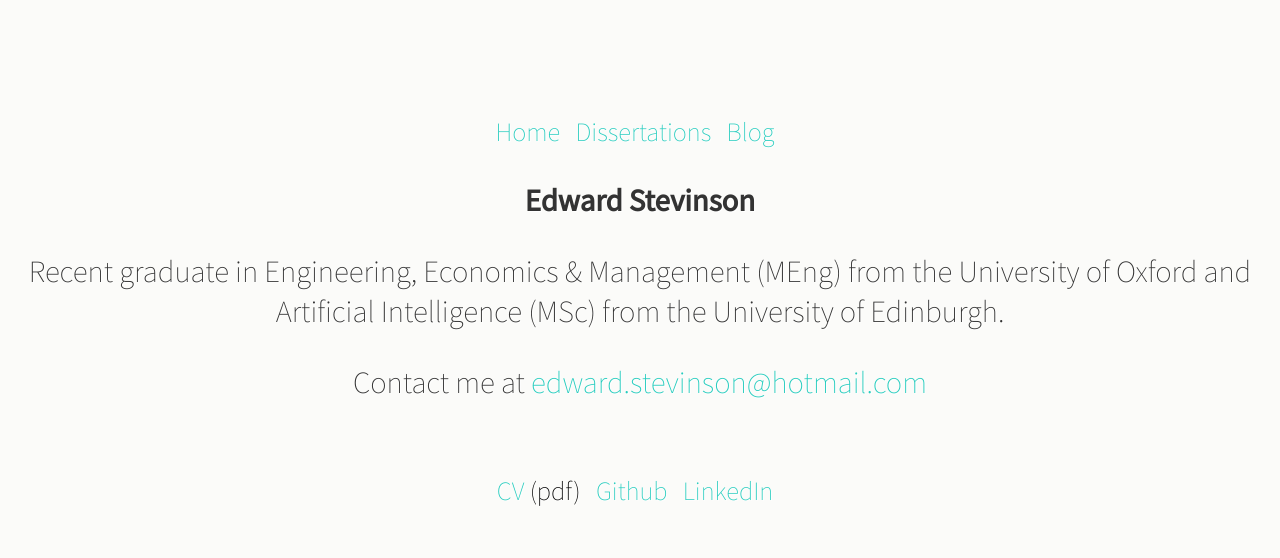
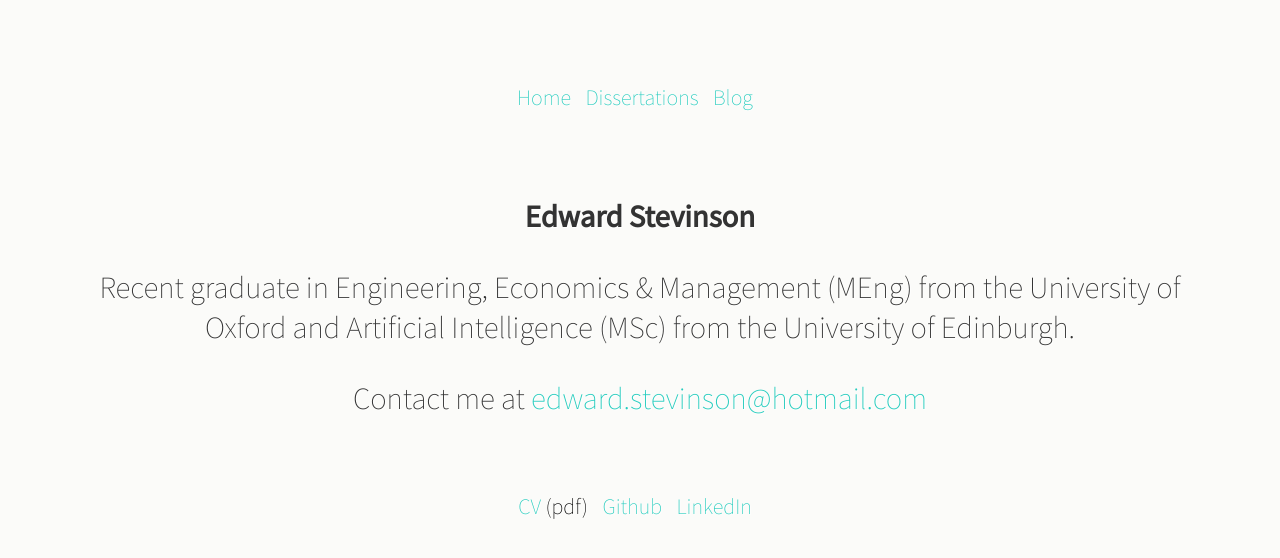
Before and after one commit to Stevinson/stevinson.github.io, a Jekyll site: the page built from index.md, in a window 1280 px wide. Shown: the top 558 px of the page. Built offline with Jekyll 4.4.1, drawn with Linux system fonts in a browser that asks for light colours.

Commit message:
css home page

```diff
--- a/css/main.css
+++ b/css/main.css
@@ -27,7 +27,7 @@ body {
 }
 
 .inner_container {
-	padding: 40px 20px 70px;
+	padding: 40px 50px 70px;
 }
 
 h1, h2 {
@@ -41,7 +41,7 @@ p {
 }
 
 ul {
-	font-size: 1.2em;
+	font-size: 1em;
 	list-style-type: none;
 	padding: 0px;
 	padding-top: 40px;
@@ -53,10 +53,11 @@ li {
 }
 
 .nav {
-	font-size: 1.2em;
+	font-size: 1em;
 	list-style-type: none;
 	padding: 0px;
-	padding-top: 40px;
+	padding-top: 10px;
+	padding-bottom:50px;
 }
 
 .nav li {
@@ -71,7 +72,7 @@ a {
 a:hover {
     /*text-decoration: underline;*/
     color: #01aa9c;
-    padding-bottom: 3px;
+    padding-bottom: 2px;
     border-bottom-style: solid;
     border-bottom-width: 1px;
 }
```
